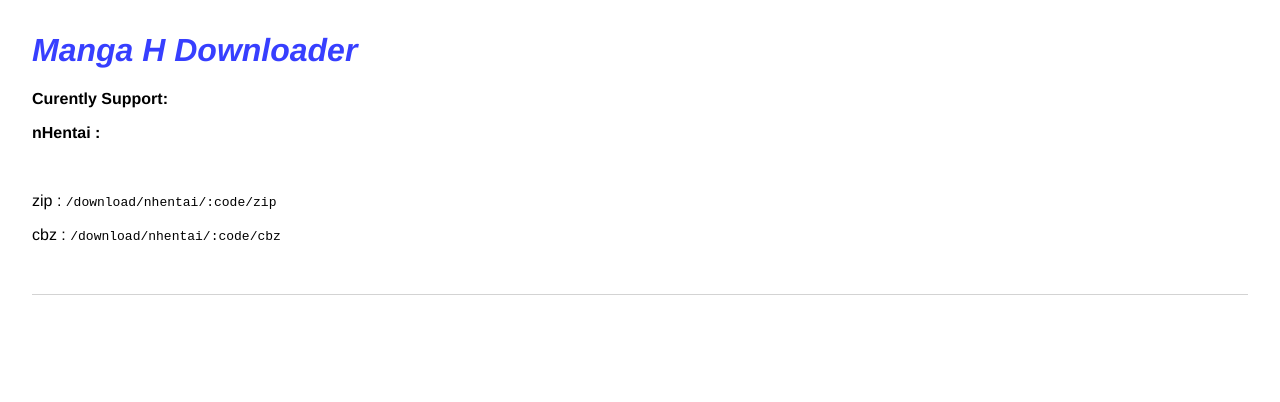
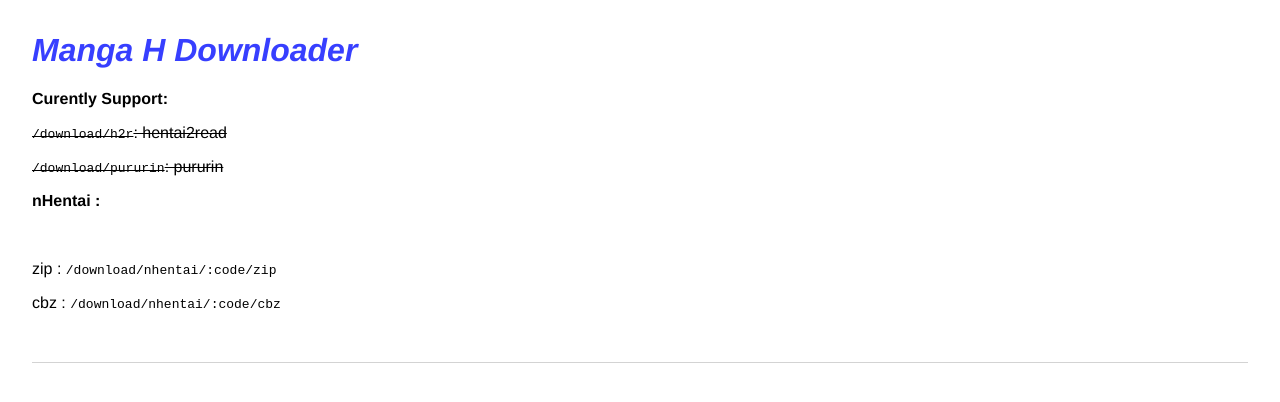
Before and after one commit to moedevel/mangadl, a website: page views/index.html in a window 1280 px wide. Drawn offline with Linux system fonts and the light colour scheme.

Commit message:
strikethrough (un)supported sites

```diff
--- a/views/index.html
+++ b/views/index.html
@@ -25,15 +25,13 @@
   </head>
   <body>
     <header>
-      <h1>
-       Manga H Downloader
-      </h1>
+        <h1> Manga H Downloader </h1>
     </header>
 
     <main>
       <p class="bold">Curently Support:</p>
-      <!-- p><code>/download/h2r</code>: hentai2read</p>
-      <p><code>/download/pururin</code>: pururin</p-->
+      <p><s><code>/download/h2r</code>: hentai2read</s></p>
+      <p><s><code>/download/pururin</code>: pururin</s></p>
       <p class="bold">nHentai :</p>
             <br/>
             <p>zip : <code>/download/nhentai/:code/zip</code></p>
```
